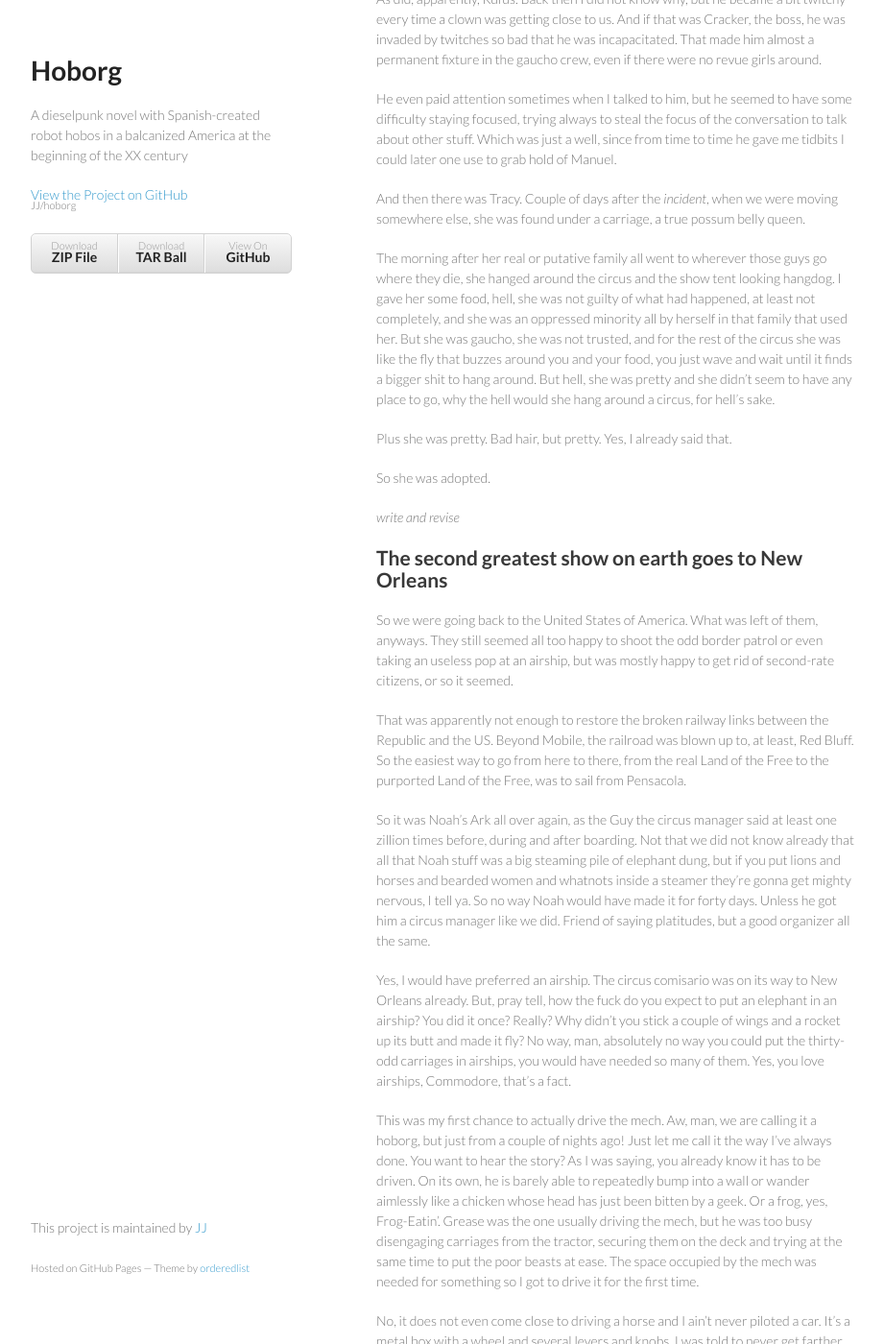
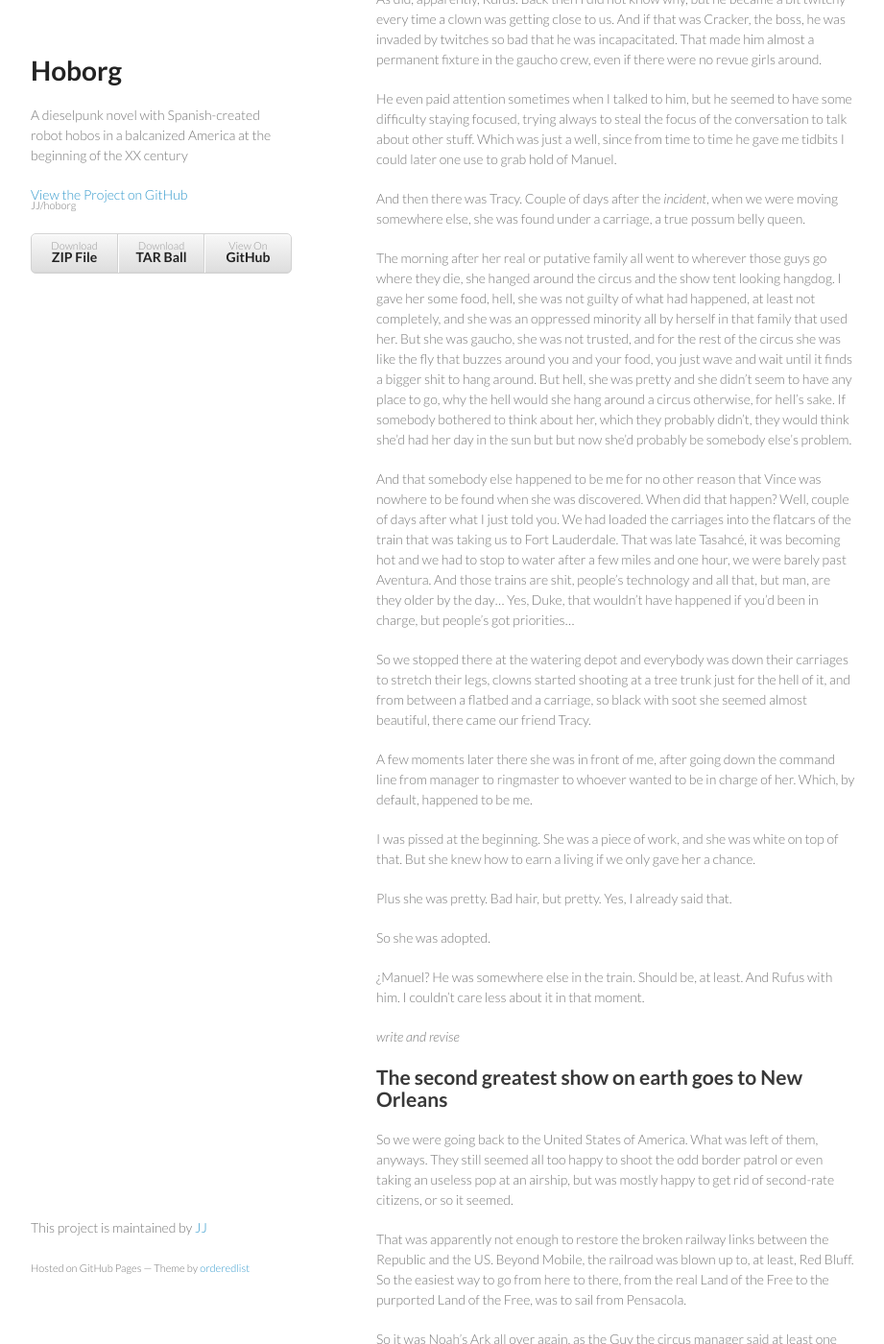
Before and after one commit to JJ/hoborg, a Jekyll site: the page built from text/text.md, in a window 1280 px wide and 1400 px high, scrolled down 27378 px. Shown: the whole window at 96% size, without its empty margins (178-1099 px from the left). Built offline with Jekyll 4.4.1, drawn with Linux system fonts in a browser that asks for light colours.

Commit message:
Sync text/text.md from master to gh-pages

```diff
--- a/text/text.md
+++ b/text/text.md
@@ -1532,11 +1532,42 @@ she was gaucho, she was not trusted, and for the rest of the circus
 she was like the fly that buzzes around you and your food, you just
 wave and wait until it finds a bigger shit to hang around. But hell,
 she was pretty and she didn't seem to have any place to go, why the
-hell would she hang around a circus, for hell's sake.
+hell would she hang around a circus otherwise, for hell's sake. If
+somebody bothered to  think about her, which they probably didn't,
+they would think she'd had her day in the sun but but now she'd
+probably be somebody else's problem.
+
+And that somebody else happened to be me for no other reason that
+Vince was nowhere to be found when she was discovered. When did that
+happen? Well, couple of days after what I just told you. We had loaded
+the carriages into the flatcars of the train that was taking us to
+Fort Lauderdale. That was late Tasahcé, it was becoming hot and we had
+to stop to water after a few miles and one hour, we were barely past
+Aventura. And those trains are shit, people's technology and all that,
+but man, are they older by the day... Yes, Duke, that wouldn't have
+happened if you'd been in charge, but people's got priorities...
+
+So we stopped there at the watering depot and everybody was down their
+carriages to stretch their legs, clowns started shooting at a tree
+trunk just for the hell of it, and from between a flatbed and a
+carriage, so black with soot she seemed almost beautiful, there came
+our friend Tracy.
+
+A few moments later there she was in front of me, after going down the
+command line from manager to ringmaster to whoever wanted to be in
+charge of her. Which, by default, happened to be me.
+
+I was pissed at the beginning. She was a piece of work, and she was
+white on top of that. But she knew how to earn a living if we only
+gave her a chance.
 
 Plus she was pretty. Bad hair, but pretty. Yes, I already said that.
 
 So she was adopted.
+
+¿Manuel? He was somewhere else in the train. Should be, at
+least. And Rufus with him. I couldn't care less about it in that
+moment.
 
 *write and revise*
 
```
